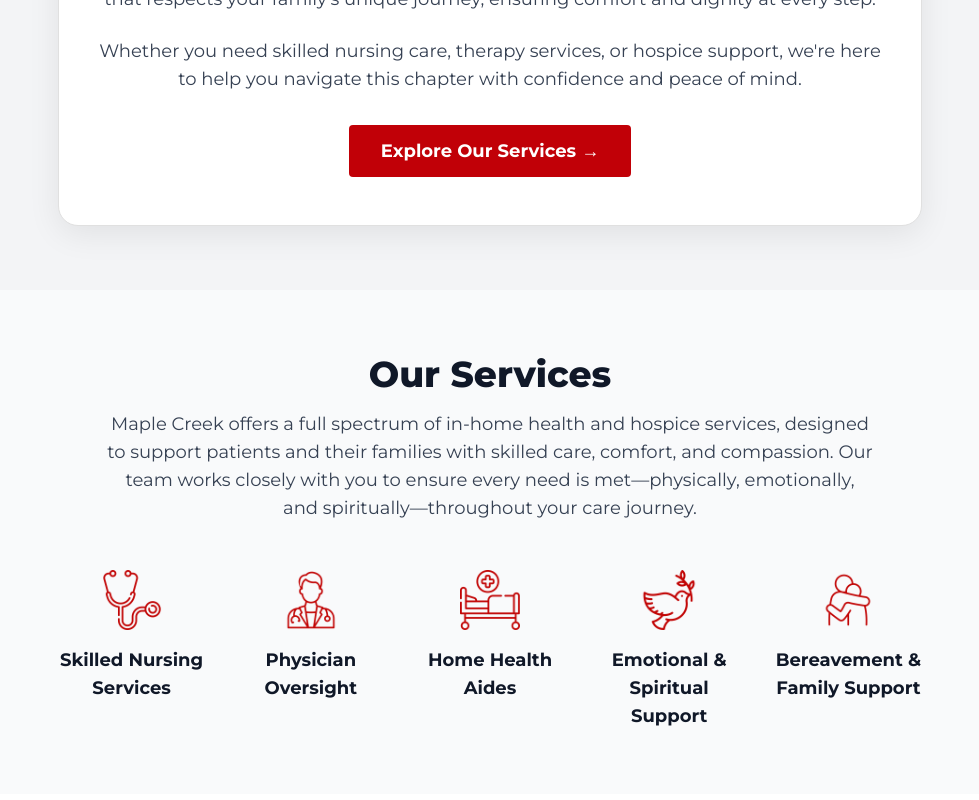
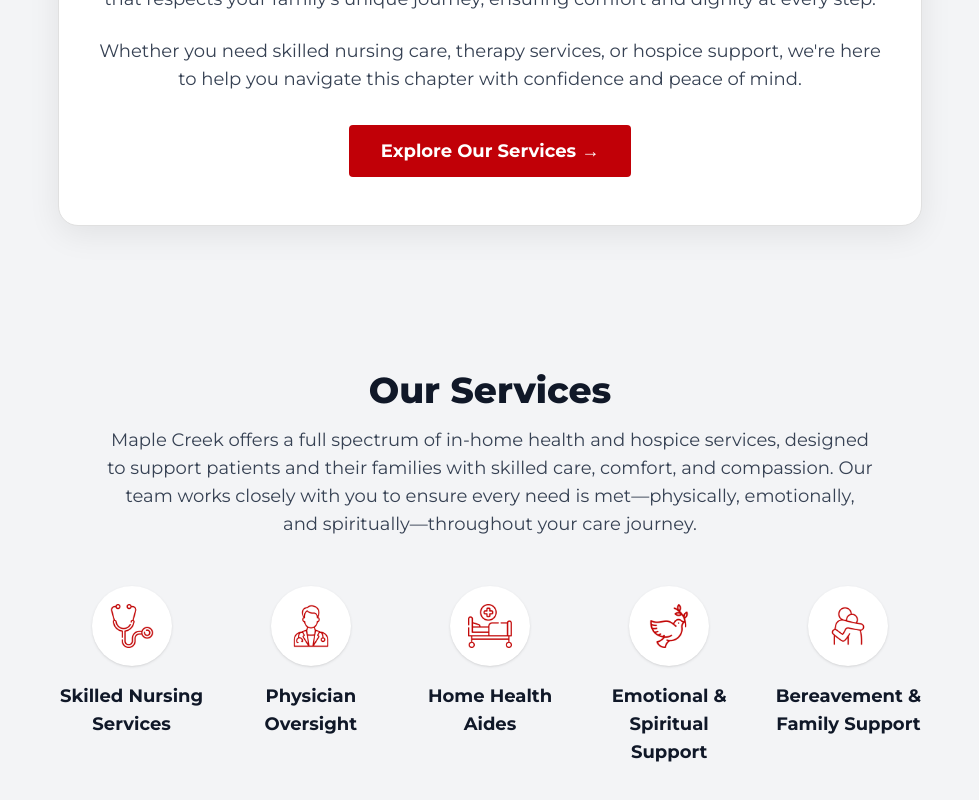
Before and after one commit to jjacobsonn/maplecreek-site, a Next.js app: page / in a window 1280 px wide. Shown: the part 1344-2144 px from the top of the page, without its empty margins (150-1129 px from the left). Built offline with nearby package versions, Linux system fonts and the light colour scheme.

Commit message:
Updated spacing and website theme of 'Our Services' section

```diff
--- a/src/app/page.tsx
+++ b/src/app/page.tsx
@@ -83,38 +83,36 @@ export default function Home() {
       </section>
 
       {/* Services Section */}
-      <section className="w-full bg-[#f9fafb] py-16">
+      <section className="w-full bg-[#f3f4f6] pt-20 pb-16">
         <div className="max-w-4xl mx-auto px-4">
           <h2 className="text-3xl md:text-4xl font-extrabold mb-4 text-gray-900 text-center font-montserrat">Our Services</h2>
           <p className="text-gray-700 text-lg mb-12 max-w-3xl mx-auto text-center font-montserrat">
             Maple Creek offers a full spectrum of in-home health and hospice services, designed to support patients and their families with skilled care, comfort, and compassion. Our team works closely with you to ensure every need is met—physically, emotionally, and spiritually—throughout your care journey.
           </p>
           <div className="grid grid-cols-2 md:grid-cols-5 gap-8 items-start justify-items-center">
-            {/* Skilled Nursing Services */}
-            <div className="flex flex-col items-center text-center transition-transform duration-200 hover:scale-105">
-              <Image src="/images/icon-2.png" alt="Skilled Nursing" width={60} height={60} className="mb-4" />
-              <h3 className="font-bold text-base md:text-lg text-gray-900 font-montserrat">Skilled Nursing Services</h3>
-            </div>
-            {/* Physician Oversight */}
-            <div className="flex flex-col items-center text-center transition-transform duration-200 hover:scale-105">
-              <Image src="/images/icon-3.png" alt="Physician Oversight" width={60} height={60} className="mb-4" />
-              <h3 className="font-bold text-base md:text-lg text-gray-900 font-montserrat">Physician Oversight</h3>
-            </div>
-            {/* Home Health Aides */}
-            <div className="flex flex-col items-center text-center transition-transform duration-200 hover:scale-105">
-              <Image src="/images/icon-4.png" alt="Home Health Aides" width={60} height={60} className="mb-4" />
-              <h3 className="font-bold text-base md:text-lg text-gray-900 font-montserrat">Home Health Aides</h3>
-            </div>
-            {/* Emotional & Spiritual Support */}
-            <div className="flex flex-col items-center text-center transition-transform duration-200 hover:scale-105">
-              <Image src="/images/icon-5.png" alt="Emotional & Spiritual Support" width={60} height={60} className="mb-4" />
-              <h3 className="font-bold text-base md:text-lg text-gray-900 font-montserrat">Emotional & Spiritual Support</h3>
-            </div>
-            {/* Bereavement & Family Support */}
-            <div className="flex flex-col items-center text-center transition-transform duration-200 hover:scale-105">
-              <Image src="/images/icon-6.png" alt="Bereavement & Family Support" width={60} height={60} className="mb-4" />
-              <h3 className="font-bold text-base md:text-lg text-gray-900 font-montserrat">Bereavement & Family Support</h3>
-            </div>
+            {[
+              { src: "/images/icon-2.png", alt: "Skilled Nursing", title: "Skilled Nursing Services" },
+              { src: "/images/icon-3.png", alt: "Physician Oversight", title: "Physician Oversight" },
+              { src: "/images/icon-4.png", alt: "Home Health Aides", title: "Home Health Aides" },
+              { src: "/images/icon-5.png", alt: "Emotional & Spiritual Support", title: "Emotional & Spiritual Support" },
+              { src: "/images/icon-6.png", alt: "Bereavement & Family Support", title: "Bereavement & Family Support" },
+            ].map((item, idx) => (
+              <motion.div
+                key={item.title}
+                initial={{ opacity: 0, y: 30 }}
+                whileInView={{ opacity: 1, y: 0 }}
+                viewport={{ once: true, amount: 0.4 }}
+                transition={{ duration: 0.5, delay: idx * 0.12, ease: "easeOut" }}
+                className="flex flex-col items-center text-center group"
+              >
+                <div className="flex items-center justify-center w-20 h-20 rounded-full bg-white shadow-sm mb-4 transition-all duration-200 group-hover:scale-105 group-hover:shadow-[0_6px_20px_rgba(0,0,0,0.05)]">
+                  <Image src={item.src} alt={item.alt} width={44} height={44} className="object-contain" />
+                </div>
+                <h3 className="font-bold text-base md:text-lg text-gray-900 font-montserrat">
+                  {item.title}
+                </h3>
+              </motion.div>
+            ))}
           </div>
         </div>
       </section>
```
